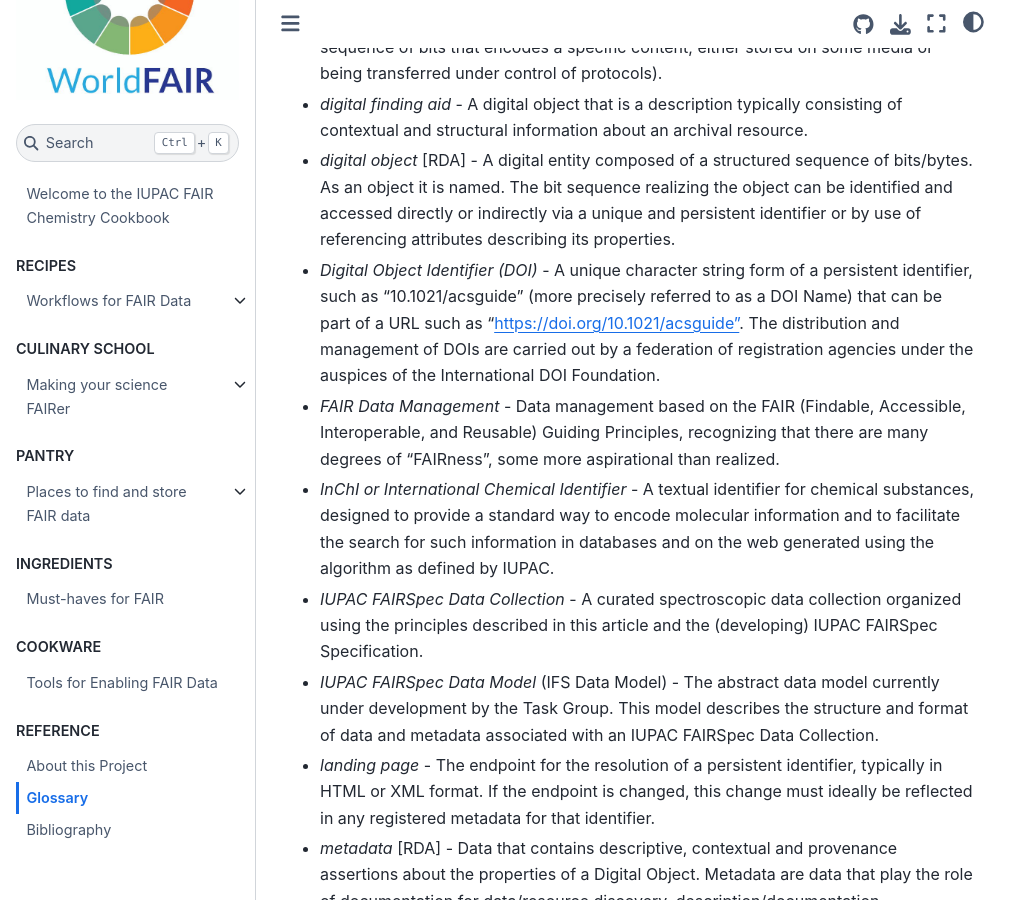
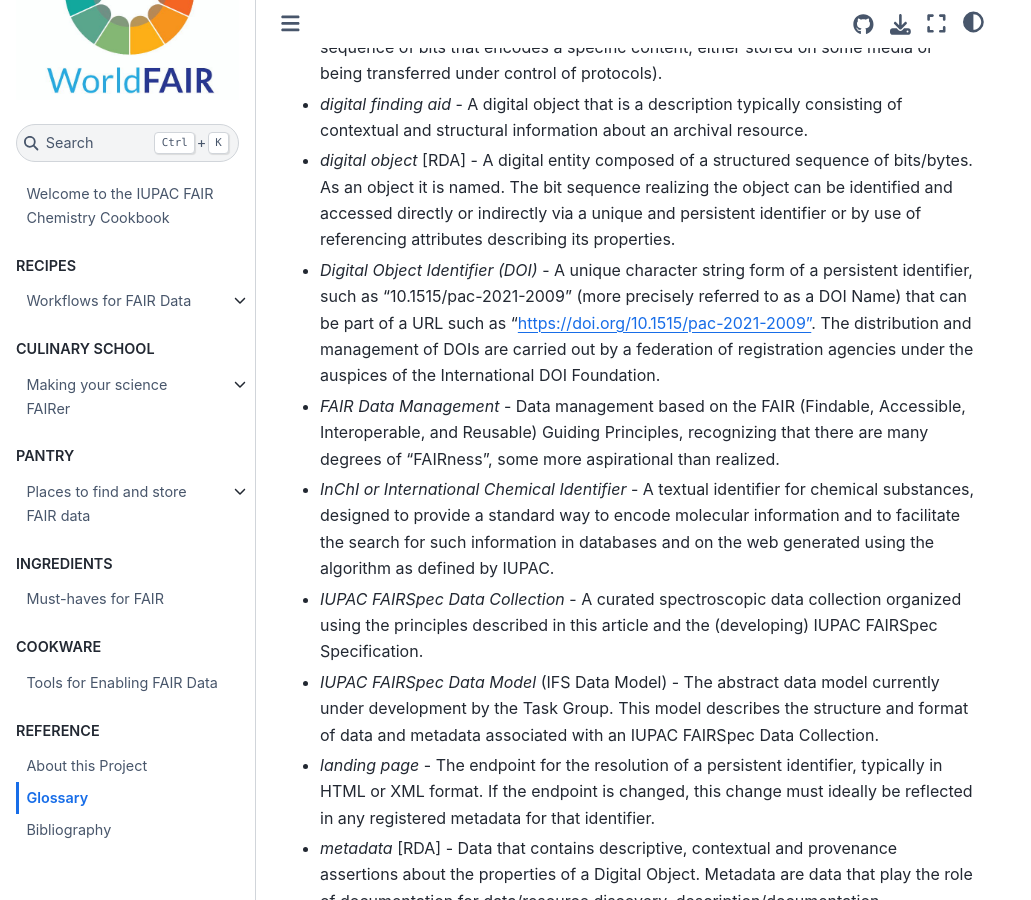
Before and after one commit to IUPAC/WFChemCookbook, a Jupyter Book: the page built from book/glossary.md, in a window 1280 px wide and 900 px high, scrolled down 1966 px. Shown: the whole window, without its empty margins (0-1031 px from the left). Built offline with Jupyter Book 1.0.4 settings and Sphinx 7.4.7 and the Sphinx Book theme 1.1.4, drawn with Linux system fonts in a browser that asks for light colours; cross-references to code outside the pages are shown as plain code.

Commit message:
updates based on editorial changes

```diff
--- a/book/_toc.yml
+++ b/book/_toc.yml
@@ -25,7 +25,7 @@
         - file: howtos/learn_spectra
   - caption: PANTRY
     chapters:
-    - file: store
+    - file: pantry
       sections:
         - file: repositories/commonchem
         - file: repositories/figshare
@@ -36,7 +36,7 @@
     - file: ingredients
   - caption: COOKWARE
     chapters:
-    - file: cutlery
+    - file: cookware
   - caption: REFERENCE
     chapters:
     - file: about
--- a/book/glossary.md
+++ b/book/glossary.md
@@ -75,8 +75,8 @@
   realizing the object can be identified and accessed directly or indirectly via a unique and persistent identifier
   or by use of referencing attributes describing its properties.
 - _Digital Object Identifier (DOI)_ -
-  A unique character string form of a persistent identifier, such as "10.1021/acsguide" (more precisely referred to as
-  a DOI Name) that can be part of a URL such as “https://doi.org/10.1021/acsguide”. The distribution and management of
+  A unique character string form of a persistent identifier, such as "10.1515/pac-2021-2009" (more precisely referred to as
+  a DOI Name) that can be part of a URL such as “https://doi.org/10.1515/pac-2021-2009”. The distribution and management of
   DOIs are carried out by a federation of registration agencies under the auspices of the International DOI Foundation.
 - _FAIR Data Management_ -
   Data management based on the FAIR (Findable, Accessible, Interoperable, and Reusable) Guiding Principles, recognizing
```
Also changed, not shown: book/repositories/zenodo.md (+1 -1 lines), book/cookware.md (renamed from book/cutlery.md), book/pantry.md (renamed from book/store.md).
